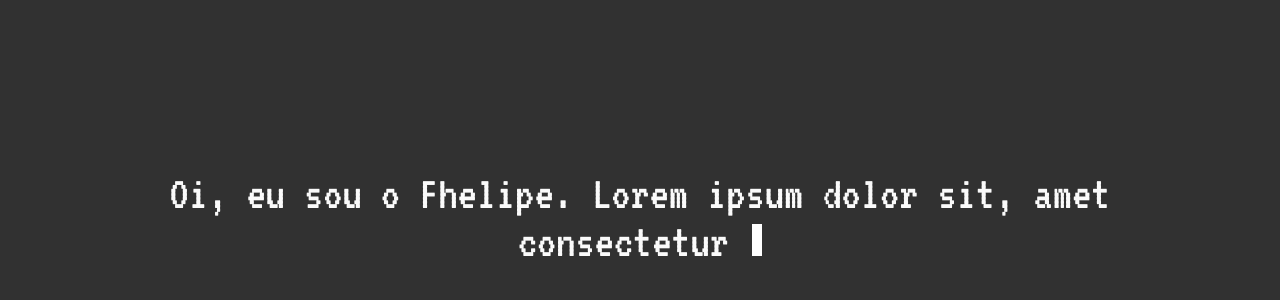
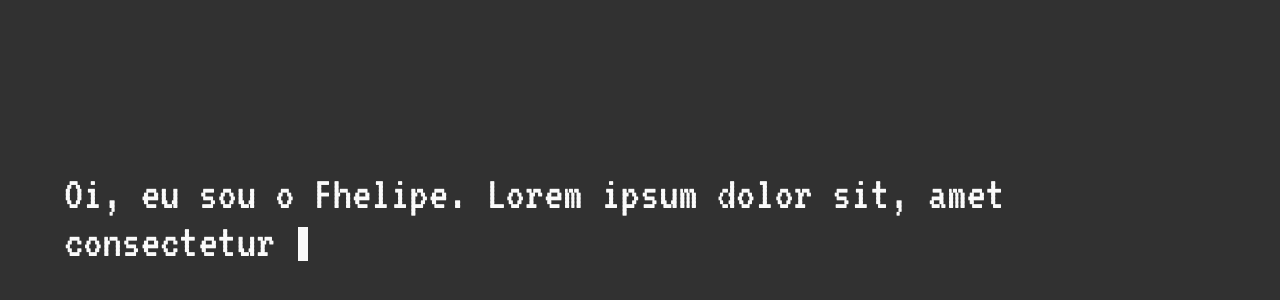
Before and after one commit to oFhelipe/efeito-maquina-de-escrever, a plain HTML site: page index.html in a window 1280 px wide. Shown: the part 182-482 px from the top of the page. Drawn offline with Linux system fonts and the light colour scheme.

Commit message:
correcao no cursor da escrita

```diff
--- a/index.html
+++ b/index.html
@@ -11,7 +11,7 @@
     <link rel="stylesheet" type="text/css" href="style.css" />
   </head>
   <body>
-    <div id="custom-mouse-cursor"></div>
+    <span id="custom-mouse-cursor"></span>
     <div id="typed-container">
       <p id="typed-text">Oi, eu sou o Fhelipe. Lorem ipsum dolor sit, amet consectetur adipisicing elit. Dolore autem alias, beatae iure illo quia delectus quo totam maxime ad corrupti nemo expedita, ratione recusandae placeat doloribus tempora facilis. Magni!</p>
       <span id="cursor"></span>
--- a/style.css
+++ b/style.css
@@ -23,7 +23,7 @@ body {
   margin: auto;
   width: 100%;
   max-width: 1280px;
-  text-align: center
+  text-align: left;
 }
 
 #typed-text {
@@ -34,11 +34,11 @@ body {
 
 #cursor {
   display: inline-block;
-  width: 10px;
-  height: 2rem;
-  background-color: white;
+  width: 0.625rem;
+  height: 2.1rem;
+  background-color: #FAFAFA;
   margin-left: 4px;
-  margin-top: 2px;
+  margin-bottom: -5px;
   animation: blink-caret 1s step-end infinite;
 }
 
```
